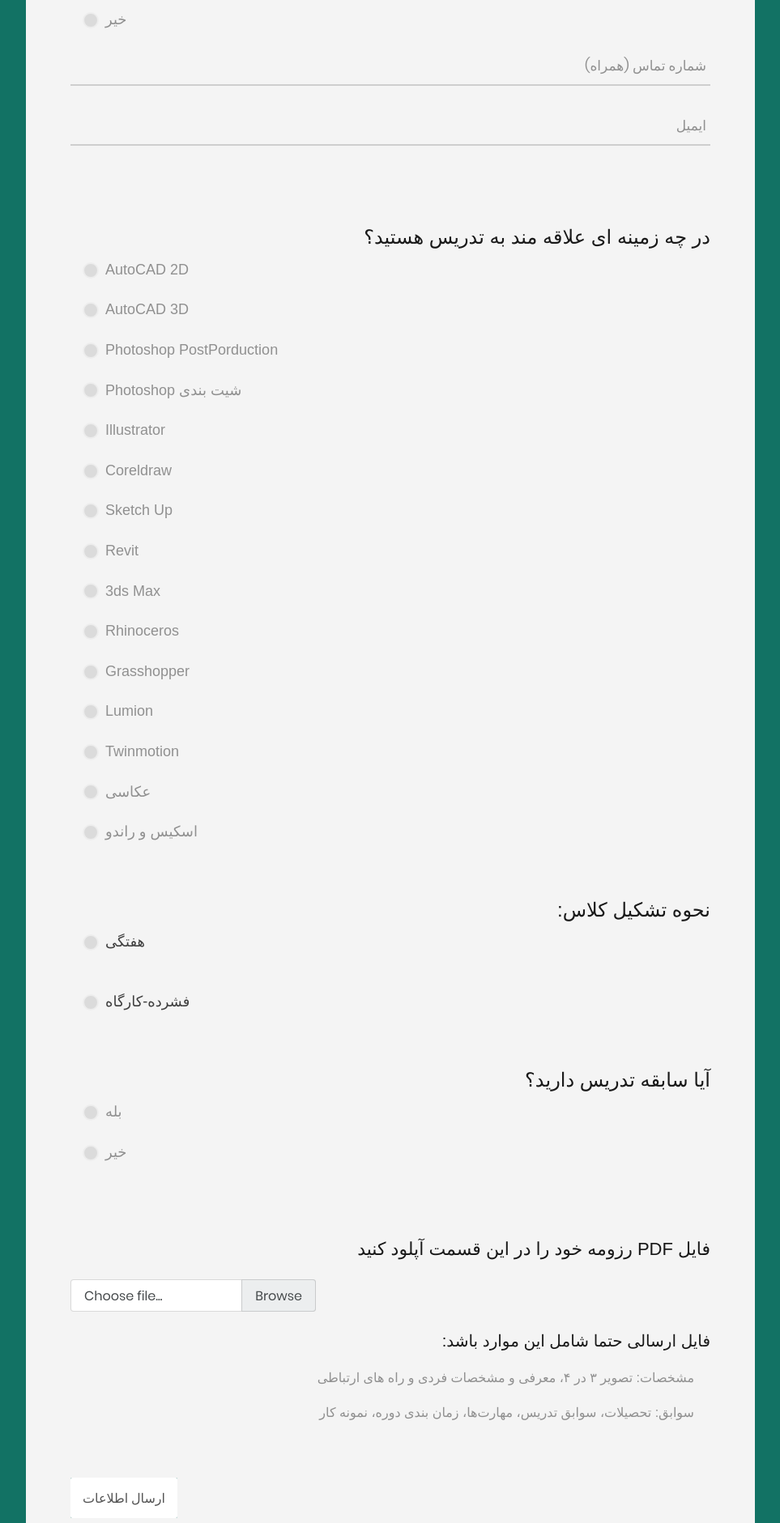
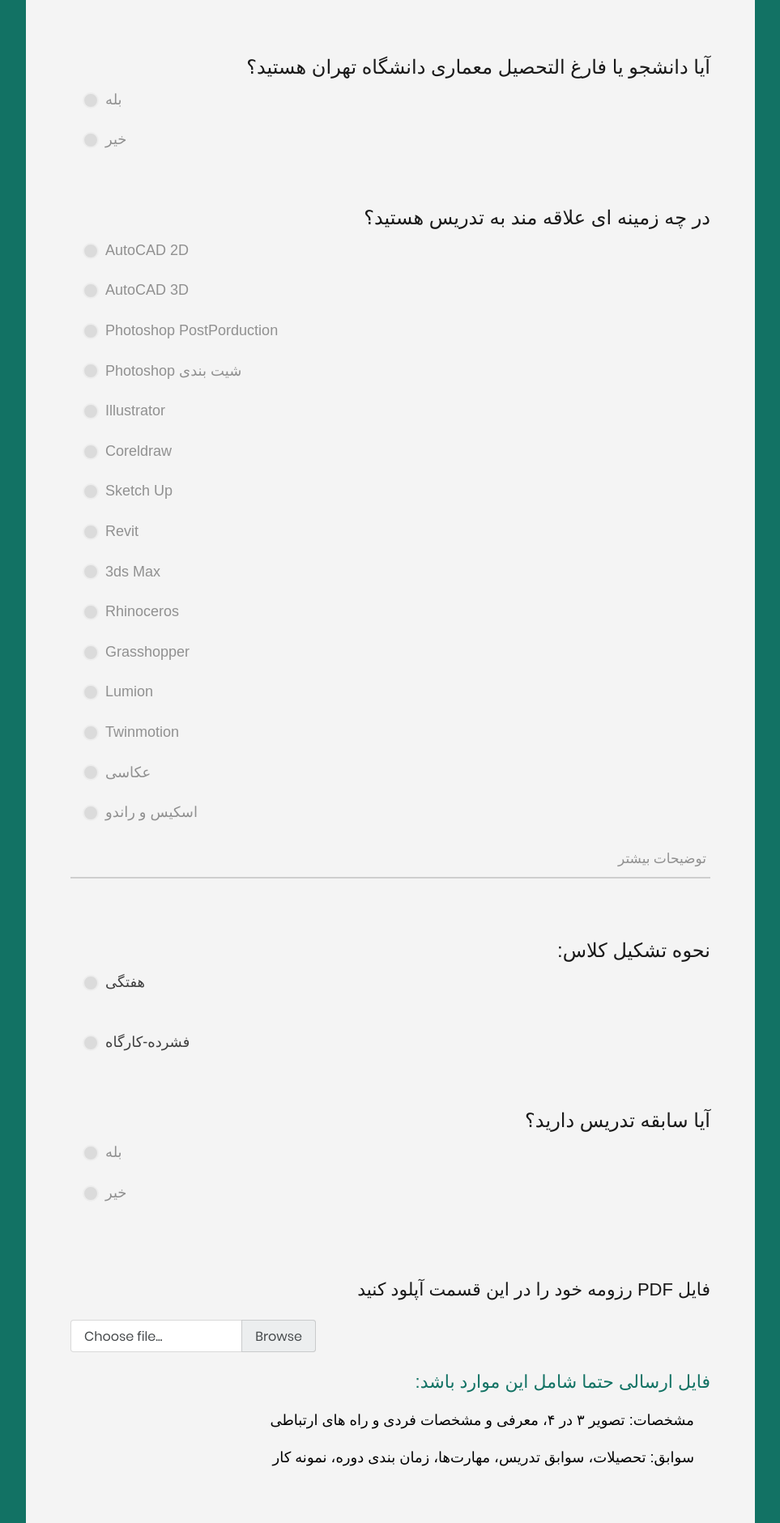
Before and after one commit to mhyousefi/kama-form, a React (Create React App) app: page / in a window 1280 px wide. Shown: the part 560-2441 px from the top of the page at 81% size, without its empty margins (158-1121 px from the left). Built offline with nearby package versions, Linux system fonts and the light colour scheme.

Commit message:
Small changes

```diff
--- a/src/components/BackgroundInfo.js
+++ b/src/components/BackgroundInfo.js
@@ -56,19 +56,19 @@
 
         <br/><br/>
 
-        <span className='contact3-form-text-question fs-20 text-right'>
+        <span className='contact3-form-text-question fs-22 text-right text-dark-green'>
           {PersianDict['file should include']}
         </span>
 
         <br/>
 
-        <span className='contact3-form-text-answer fs-16 rtl m-r-20'>
+        <span className='contact3-form-text-answer fs-18 rtl m-r-20 text-black'>
           {PersianDict['specs description']}
         </span>
 
         <br/>
 
-        <span className='contact3-form-text-answer fs-16 rtl m-r-20'>
+        <span className='contact3-form-text-answer fs-18 rtl m-r-20 text-black'>
           {PersianDict['background description']}
         </span>
       </div>
--- a/src/components/WeeklyHours.js
+++ b/src/components/WeeklyHours.js
@@ -71,6 +71,10 @@
   render () {
     return (
       <div>
+        <span className='contact3-form-text-question'>
+          {PersianDict['your available days']}
+        </span>
+
         <div className="wrap-contact3-form-radio m-r-42">
           <div className="contact3-form-radio m-r-42">
             <input
--- a/src/css/main.css
+++ b/src/css/main.css
@@ -250,7 +250,7 @@
 .contact3-form-btn {
   font-family: Poppins-Medium;
   font-size: 16px;
-  color: #555555;
+  color: white;
   line-height: 1.2;
   text-transform: uppercase;
 
@@ -264,10 +264,10 @@
   padding: 0 15px;
   min-width: 120px;
   height: 50px;
-  border-radius: 2px;
+  border-radius: 5px;
   position: relative;
   z-index: 1;
-  background: #127264;
+  background-color: #127264;
   /*background: -webkit-linear-gradient(-135deg, #56ab2f, #a8e063);*/
   /*background: -o-linear-gradient(-135deg, #56ab2f, #a8e063);*/
   /*background: -moz-linear-gradient(-135deg, #56ab2f, #a8e063);*/
@@ -297,7 +297,7 @@
   height: 100%;
   top: 0;
   left: 0;
-  background: #fff;
+  background: #127264;
   opacity: 1;
   -webkit-transition: all 0.4s;
   -o-transition: all 0.4s;
@@ -306,12 +306,12 @@
 }
 
 .contact3-form-btn:hover {
-  color: #fff;
+  color: #cbcbcb;
 }
 
-.contact3-form-btn:hover:before {
-  opacity: 0;
-}
+/*.contact3-form-btn:hover:before {*/
+  /*opacity: 0;*/
+/*}*/
 
 /*------------------------------------------------------------------
 [ Responsive ]*/
--- a/src/css/util.css
+++ b/src/css/util.css
@@ -2230,6 +2230,7 @@
 .text-white {color: white;}
 .text-black {color: black;}
 .text-grey {color: #3f3f3f;}
+.text-dark-green {color: #127264}
 
 .text-hov-white:hover {color: white;}
 
--- a/src/pages/FormPage.js
+++ b/src/pages/FormPage.js
@@ -35,6 +35,7 @@
       phdClass: '',
       phdInfo: '',
       areasOfInterest: [],
+      areasOfInterestMoreInfo: '',
 
       isWeekly: false,
       weeklyHours: ['', '', '', '', '', ''],
@@ -131,6 +132,10 @@
     }
   }
 
+  _handleAreasOfInterestMoreInfoChange = (newValue) => {
+    this.setState({areasOfInterestMoreInfo: newValue})
+  }
+
   _handleHasExperienceChange = (newValue) => {
     this.setState({hasExperience: newValue})
   }
@@ -170,15 +175,23 @@
 
               <TextField
                 placeholder={PersianDict['first name']}
-                handleChange={this._handleFirstNameChange}
+                handleTxtChange={this._handleFirstNameChange}
               />
               <TextField
                 placeholder={PersianDict['last name']}
-                handleChange={this._handleLastNameChange}
+                handleTxtChange={this._handleLastNameChange}
               />
               <TextField
                 placeholder={PersianDict['national code']}
-                handleChange={this._handleNationalIdChange}
+                handleTxtChange={this._handleNationalIdChange}
+              />
+              <TextField
+                placeholder={PersianDict['phone number']}
+                handleTxtChange={this._handlePhoneNumberChange}
+              />
+              <TextField
+                placeholder={PersianDict['email']}
+                handleTxtChange={this._handleEmailChange}
               />
 
               <br/><br/>
@@ -201,21 +214,17 @@
                 handlePhdInfoChange={this._handlePhdInfoChange}
               />}
 
-              <TextField
-                placeholder={PersianDict['phone number']}
-                handleChange={this._handlePhoneNumberChange}
-              />
-              <TextField
-                placeholder={PersianDict['email']}
-                handleChange={this._handleEmailChange}
-              />
-
-              <br/><br/><br/>
+              <br/><br/>
 
               <CheckboxQuestion
                 questionTxt={QuestionInfo['areas of interest']['question']}
                 answers={QuestionInfo['areas of interest']['answers']}
                 handleCheckboxChange={this._handleAreasOfInterestChange}
+              />
+
+              <TextField
+                placeholder={PersianDict['more info']}
+                handleTxtChange={this._handleAreasOfInterestMoreInfoChange}
               />
 
               <br/><br/>
--- a/src/utils/PersianDict.js
+++ b/src/utils/PersianDict.js
@@ -28,6 +28,7 @@
   'workshop': 'فشرده-کارگاه',
 
   'workshop duration': 'مدت کارگاه',
+  'your available days': 'روزهای مقدور شما برای تشکیل کلاس',
   'hours available': 'ساعات مناسب شما در این روز',
 
   'saturday': 'شنبه',
```
